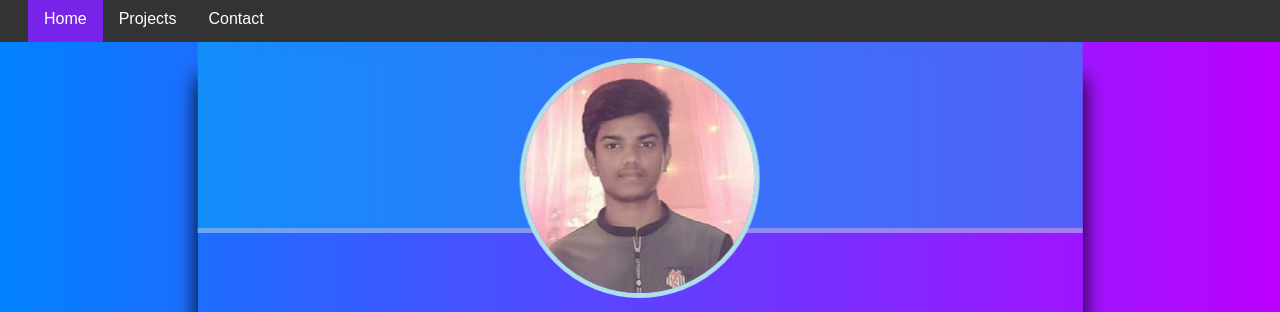
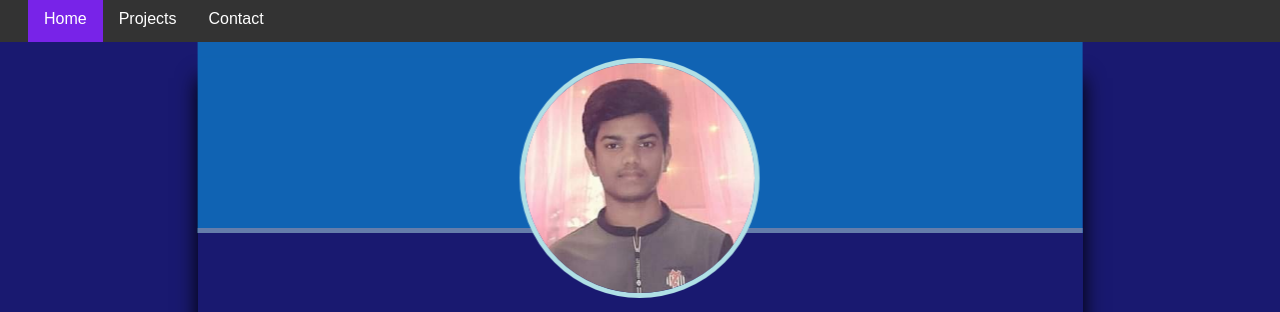
Before and after one commit to zahinafsar/mmza.github.oi, a plain HTML site: page index.html in a window 1280 px wide. Shown: the top 312 px of the page. Drawn offline with nearby package versions, Linux system fonts and the light colour scheme.

Commit message:
Update style.css

```diff
--- a/style.css
+++ b/style.css
@@ -1,5 +1,6 @@
 body {
-    background-image: linear-gradient(90deg, #0082ff, #bc00ff);
+    background-color:midnightblue;
+/*     background-image: linear-gradient(90deg, #0082ff, #bc00ff); */
     -webkit-background-size: cover;
     -moz-background-size: cover;
     -o-background-size: cover;
```
